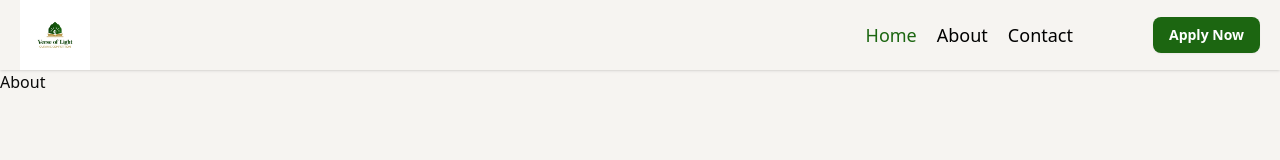
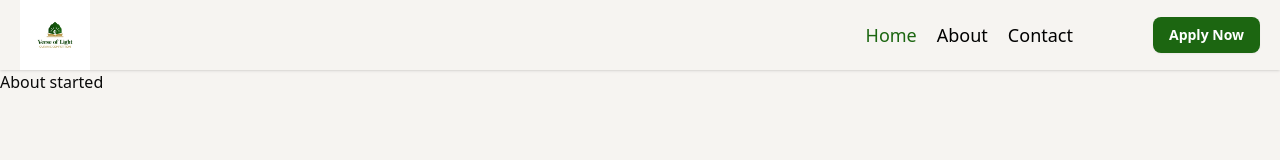
Before and after one commit to GABRIELOFGOD/vofl, a Next.js app: page /about in a window 1280 px wide. Shown: the top 160 px of the page. Built offline with nearby package versions, Linux system fonts and the light colour scheme.

Commit message:
FIRST PUSH

```diff
--- a/src/app/about/page.tsx
+++ b/src/app/about/page.tsx
@@ -1,6 +1,6 @@
 const About = () => {
   return (
-    <div>About</div>
+    <div>About started</div>
   )
 }
 export default About
```
